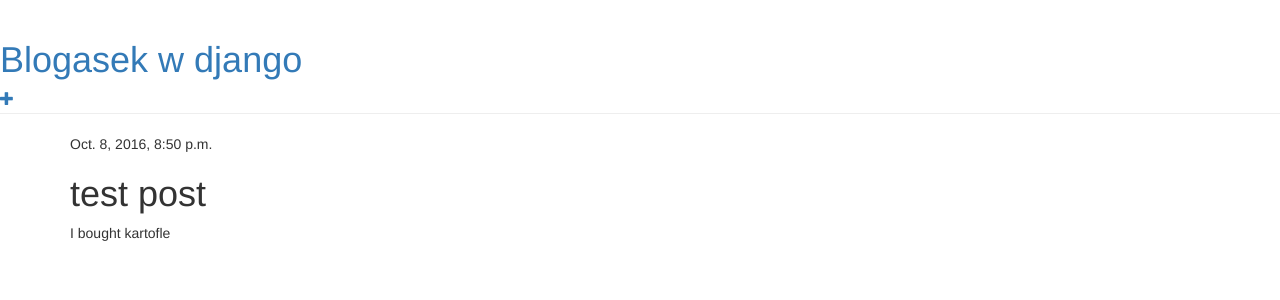
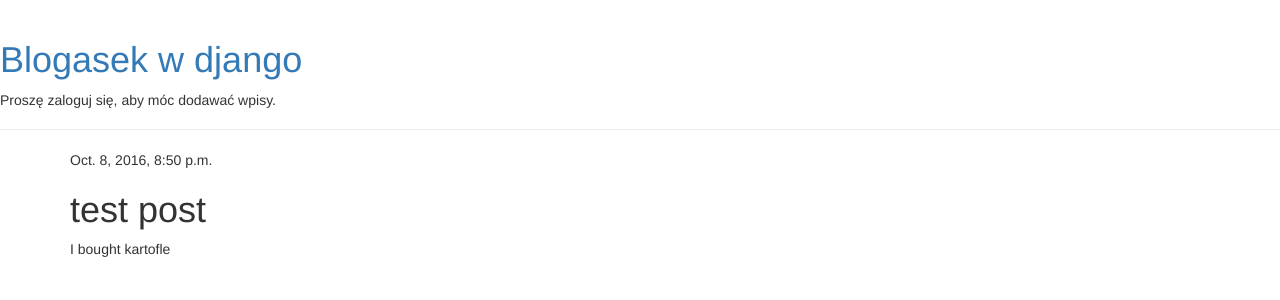
Before and after one commit to matandked/NaukaDjango, a Django app: page /post/1/ in a window 1280 px wide. Shown: the top 300 px of the page. Run offline with Django 3.2, Linux system fonts and the light colour scheme; data comes from the database, SQL or seed files in the repository; some libraries are stand-ins or nearby versions.

Commit message:
wyświetlanie ikony plusa tylko dla zalogowanych użytkowników

```diff
--- a/SentinelSite/blogasek/templates/blogasek/base.html
+++ b/SentinelSite/blogasek/templates/blogasek/base.html
@@ -11,8 +11,12 @@
 <body>
     <div class="page-header">
         <h1><a href="/">Blogasek w django</a></h1>
-        <a href="{% url 'post_new' %}" class="top-menu"><span class="glyphicon glyphicon-plus"></span></a>
-
+       {% if user.is_authenticated %}
+           <p>Witaj: {{ user.get_username }}. Dziękuję za zalogowanie.</p>
+           <a href="{% url 'post_new' %}" class="top-menu"><span class="glyphicon glyphicon-plus"></span></a>
+       {% else %}
+           <p>Proszę zaloguj się, aby móc dodawać wpisy.</p>
+       {% endif %}
     </div>
     <div class="content container">
         <div class="row">
```
